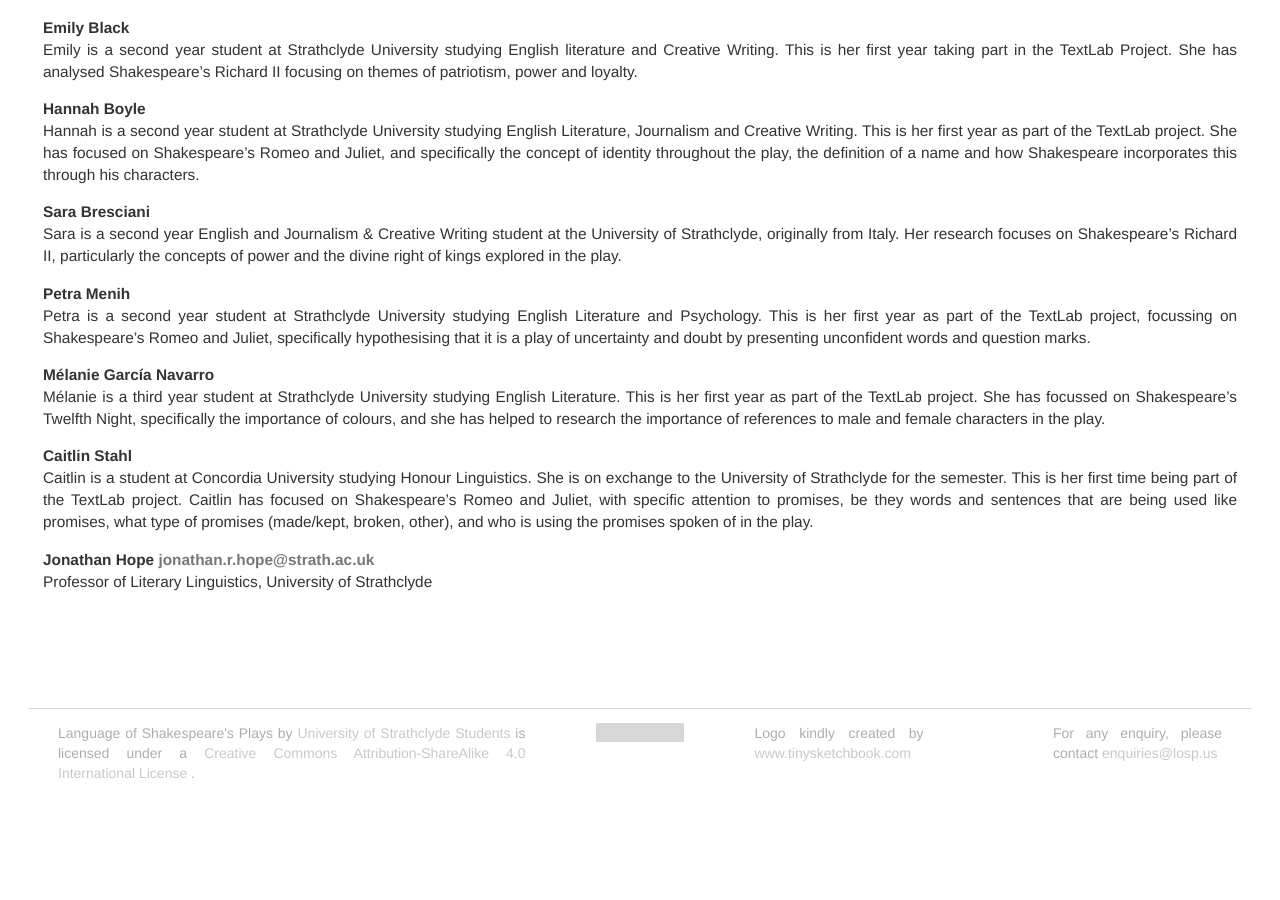
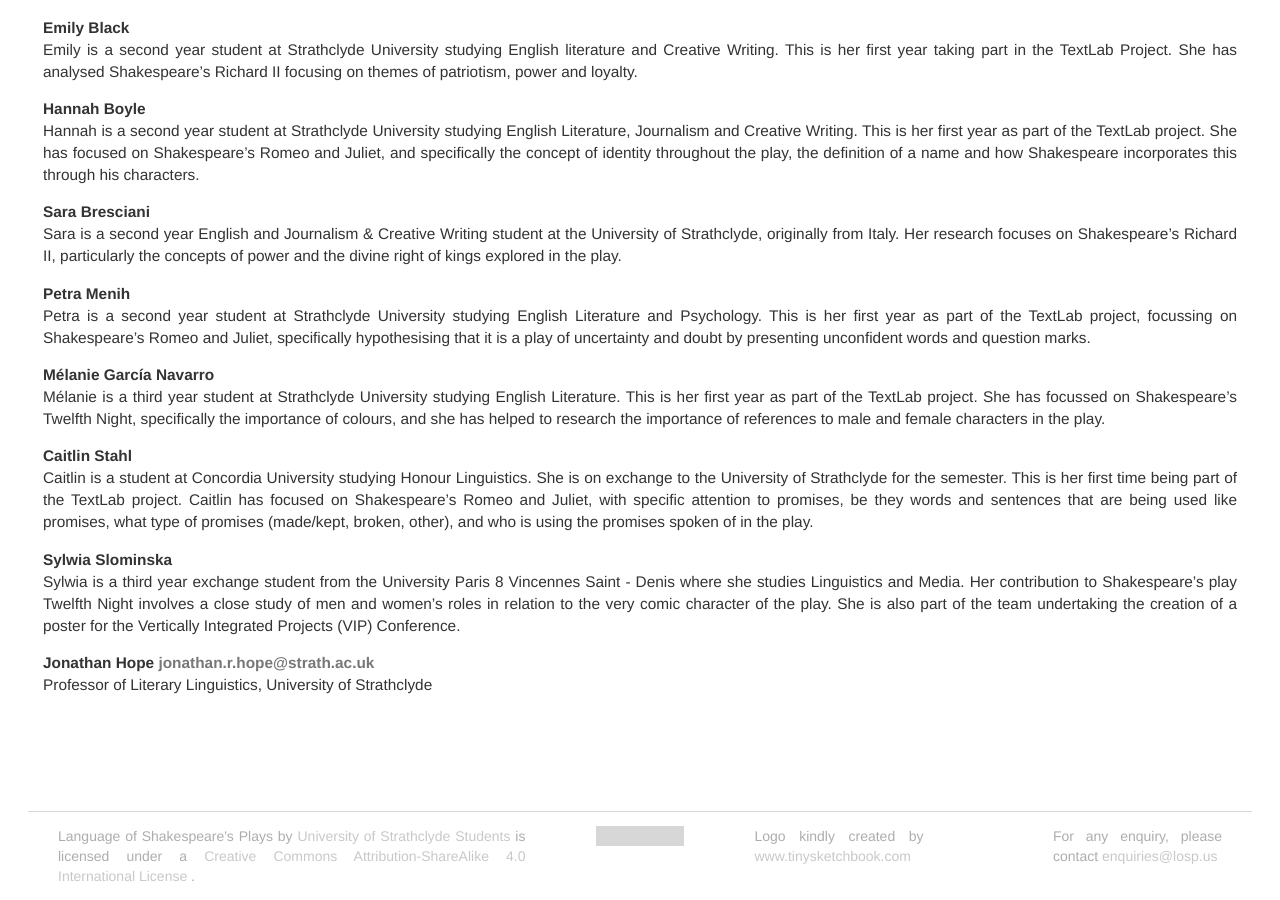
Before and after one commit to iahmed0/SU-LOSP.github.io, a Jekyll site: the page built from contributors.md, in a window 1280 px wide and 900 px high, scrolled down 974 px. Built offline with Jekyll 4.4.1, drawn with Linux system fonts in a browser that asks for light colours; before the commit the page ends 1771 px from its top, so only the background shows below that; grey boxes are pictures that could not be loaded.

Commit message:
Added Sylwia to contributors

```diff
--- a/contributors.md
+++ b/contributors.md
@@ -100,5 +100,13 @@ Shakespeare’s Romeo and Juliet, with specific attention to promises, be they
 words and sentences that are being used like promises, what type of promises
 (made/kept, broken, other), and who is using the promises spoken of in the play.
 
+Sylwia Slominska
+: Sylwia is a third year exchange student from the University Paris 8 Vincennes
+Saint - Denis where she studies Linguistics and Media. Her contribution to
+Shakespeare's play Twelfth Night involves a close study of men and women's roles
+in relation to the very comic character of the play. She is also part of the
+team undertaking the creation of a poster for the Vertically Integrated Projects
+(VIP) Conference.
+
 Jonathan Hope <jonathan.r.hope@strath.ac.uk>
 : Professor of Literary Linguistics, University of Strathclyde
```
